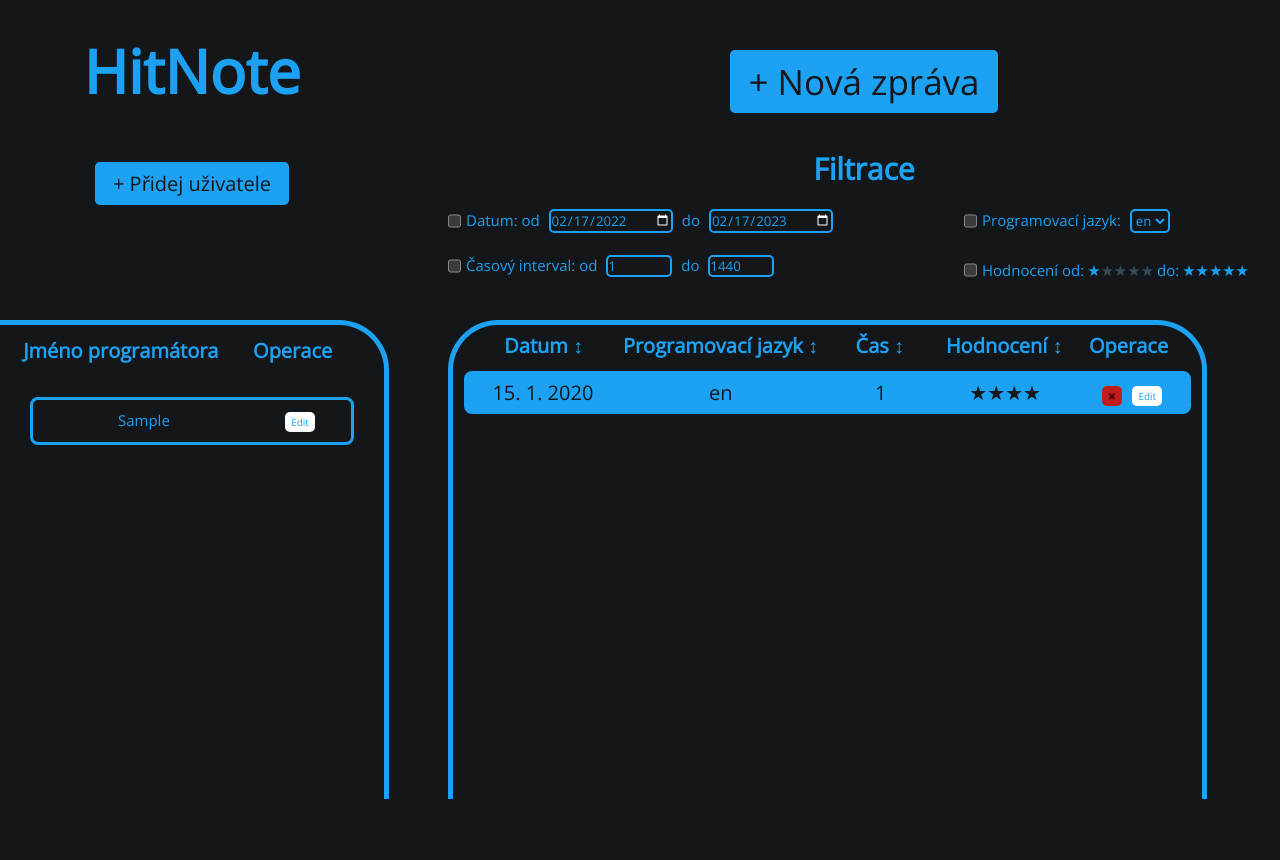
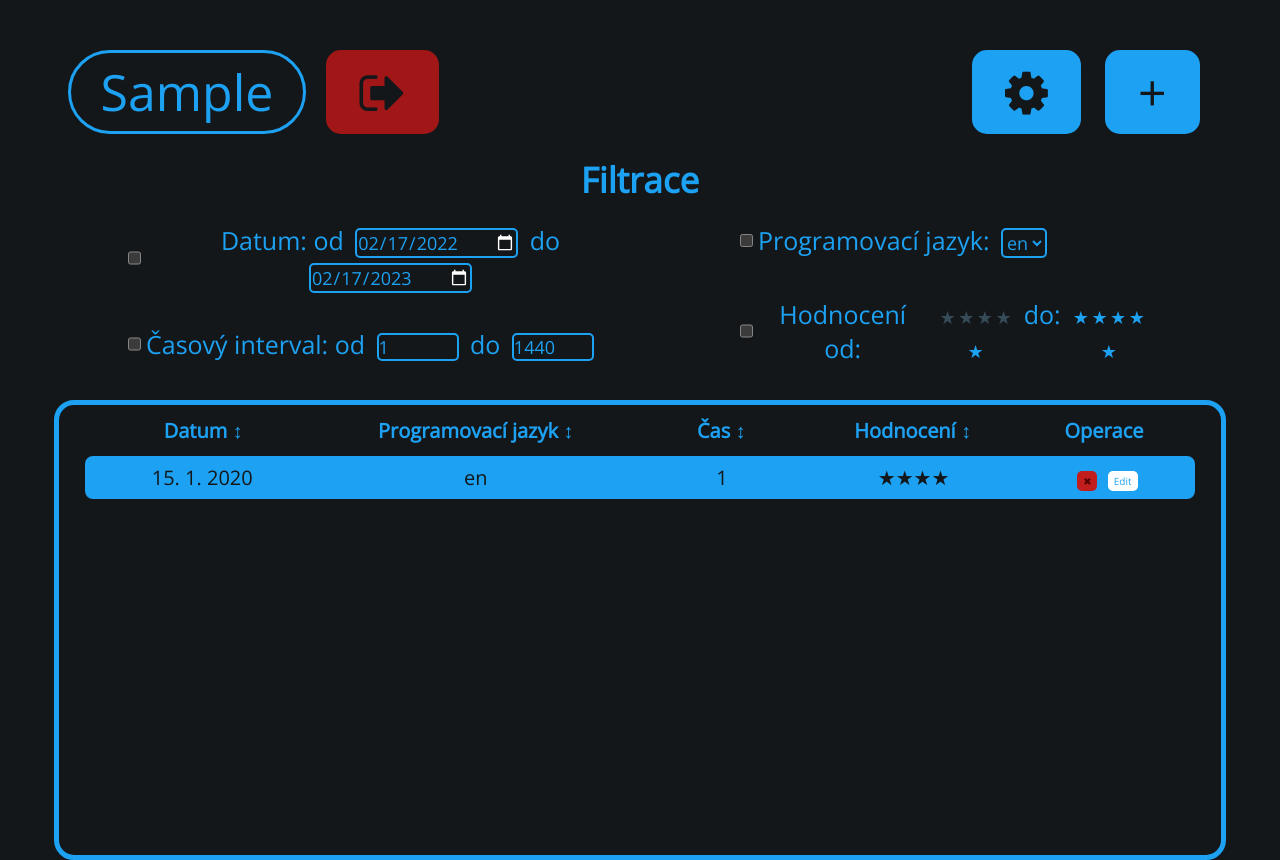
Before and after one commit to Enigma036/hitnote, a Flask app: page /1 in a window 1280 px wide. Before the commit the page ends 799 px from the top, so only its background shows below. Run offline with Flask 2, Linux system fonts and the light colour scheme; tables that the repository leaves empty hold one stand-in row (values such as "Sample post"); lists and menus that the app fills with data are empty.

Commit message:
new main - for now

```diff
--- a/website/static/css/style_input_types.css
+++ b/website/static/css/style_input_types.css
@@ -4,6 +4,7 @@ input.date {
     border: 2px solid;
     border-color: #1DA1F2;
     border-radius: 5px;
+    font-size: 18px;
     color-scheme: dark;
     cursor: pointer;
 
@@ -13,6 +14,7 @@ input.checkbox {
     accent-color: #1DA1F2;
     color-scheme: dark;
     cursor: pointer;
+    font-size: 18px;
 
   }
 
@@ -24,6 +26,7 @@ input.interval {
     border-radius: 5px;
     color-scheme: dark;
     cursor: pointer;
+    font-size: 18px;
 
   }
 
@@ -34,6 +37,7 @@ select.languages {
   border-color: #1DA1F2;
   border-radius: 5px;
   color-scheme: dark;
+  font-size: 18px;
   cursor: pointer;
 }
 
@@ -44,6 +48,7 @@ input.text{
   border-color: #1DA1F2;
   border-radius: 5px;
   color-scheme: dark;
+  font-size: 18px;
   cursor: pointer;
 }
 
--- a/website/static/css/style_main.css
+++ b/website/static/css/style_main.css
@@ -24,6 +24,5 @@ section.user{
 
 section.messages{
     height: 100%;
-    width: 65%;
-    float: right;
+    width: 100%;
 }
--- a/website/static/css/style_messages.css
+++ b/website/static/css/style_messages.css
@@ -1,7 +1,48 @@
 div.message_head{
     top: 0;
-    width: 100%;
-    height: 40%;
+    width: 90%;
+    height: 17%;
+}
+
+button.log_out{
+    cursor: pointer;
+    background-color: #a11616;
+    border: 3px solid;
+    border-color: #a11616;
+    color: #14171A;
+    padding: 5px 30px;
+    text-align: center;
+    text-decoration: none;
+    font-size: 50px;
+    margin: 10px;
+    margin-top: 50px;
+    border-radius: 15px;
+    transition-duration: 0.4s;
+}
+
+button.log_out:hover{
+    background-color: #14171A;
+    border-color: #a11616;
+    color: #a11616;
+}
+
+
+div.username{
+    background-color: #14171A;
+    border: 3px solid;
+    border-color: #1DA1F2;
+    color: #1DA1F2;
+    padding: 5px 30px;
+    text-align: center;
+    text-decoration: none;
+    font-size: 50px;
+    margin: 10px;
+    margin-top: 50px;
+    border-radius: 50px;
+}
+
+div.buttons_head{
+    margin-left: auto;
 }
 
 
@@ -11,12 +52,13 @@ button.new_mess{
     border: 3px solid;
     border-color: #1DA1F2;
     color: #14171A;
-    padding: 5px 15px;
+    padding: 5px 30px;
     text-align: center;
     text-decoration: none;
-    font-size: 35px;
+    font-size: 50px;
+    margin: 10px;
     margin-top: 50px;
-    border-radius: 5px;
+    border-radius: 15px;
     transition-duration: 0.4s;
 }
 
@@ -27,7 +69,9 @@ button.new_mess:hover{
 }
 
 div.message_button{
-    text-align: center;
+    display: flex;
+    margin-left: 5%;
+    margin-right: 5%;
     width: 100%;
     height: 40%;
 }
@@ -35,35 +79,28 @@ div.message_button{
 div.message_filters{
     text-align: center;
     width: 100%;
-    height: 60%;
+    margin-bottom: 30px;
 
 }
 
 div.message_filters h2{
-    font-size: 30px;
+    font-size: 35px;
     color: #1DA1F2;
     margin-top: 20px;
 }
 
 div.message_filters_item{
-    width: 50%;
+    width: 100%;
     height: 100%;
-}
+    display: flex;
+    justify-content: center;
+    text-align: center;
+    font-size: 25px;
 
-.left{
- float: left;
- text-align: left;
-
-}
-
-.right{
-    float: right;
-    text-align: left;
 }
 
 div.message_filters_item label{
     color: #364b58;
-    font-size: 15px;
 }
 
 div.message_filters_item span{
@@ -73,14 +110,16 @@ div.message_filters_item span{
 
 div.message_list{
     width: 90%;
-    height: 59.2%;
-    max-height: 59.2%;
+    height: 55%;
     background-color: #14171A;
-    border-radius: 50px 50px 0 0;
+    border-radius: 20px;
+    padding: 5px;
     border: 5px solid;
     border-color: #1DA1F2;
-    border-bottom: none;
     text-align: -webkit-center;
+    justify-content: center;
+    margin: 0 auto;
+
 }
 
 div.message_list table{
--- a/website/static/css/style_stars.css
+++ b/website/static/css/style_stars.css
@@ -10,7 +10,7 @@
   .rating label {
     color: lightgray;
     display: inline-block;
-    font-size: 22pt;
+    font-size: 18px;
     margin: 0 -2px;
     transition: transform .15s ease;
   }
--- a/website/templates/main.html
+++ b/website/templates/main.html
@@ -17,6 +17,7 @@
     <script type="text/javascript" src="{{ url_for('static', filename='scripts/Filtration.js') }}"></script>
     <script type="text/javascript" src="{{ url_for('static', filename='scripts/Sort.js') }}"></script>
     <link href='https://fonts.googleapis.com/css?family=Open Sans' rel='stylesheet'>
+    <link rel="stylesheet" href="https://cdnjs.cloudflare.com/ajax/libs/font-awesome/4.7.0/css/font-awesome.min.css">
     <link rel="icon" type="image/x-icon" href="{{ url_for('static', filename='icon/HitNote.png') }}">
     <title>HitNote</title>
     <script>
@@ -32,51 +33,29 @@
 </head>
 <body>
     <form method="POST" id="FormFiltration1" style="position: absolute; top: 0; left: 0; right: 0; bottom: 0;">
-    <section class="user">
-        <div class="main_title">
-            <h1 class="main_title">
-                <span style="cursor: pointer;" onclick=window.location.href='{{ url_for("views.main_window", user=1) }}';>HitNote</span>
-            </h1>
-            <button class="button_add_user" type="button" onclick=window.location.href='{{ url_for("programmer.add")}}';>
-                <span>+ Přidej uživatele</span>
-            </button>
-        </div>
-        <div class="user_list">
-            <div class="user_head">
-                <table>
-                    <th style="width: 70%;">Jméno programátora</th>
-                    <th style="width: 30%;">Operace</th>
-                </table>
-            </div>
-            <div class="user_items">
-                {% for programmer in programmers %}
-                {% if programmer.id == user_id %}
-                <div class="user_info_forever" onclick=window.location.href='{{ url_for("views.main_window", user = programmer.id ) }}';>
-                {% else %}
-                <div class="user_info" onclick=window.location.href='{{ url_for("views.main_window", user = programmer.id ) }}';>
-                {% endif %}
-                    <span class="test" style="width: 70%;">{{programmer.jmeno}}</span>
-                    <span style="width: 30%;">
-                        {% if programmer.id != 1 %}
-                        <button class="button delete" type="button" onclick='stopPropagation(event); deleteProgrammer("{{programmer.id}}");'>&#10006;</button>
-                        {% endif %}
-                        <button class="button edit" type="button" onclick=stopPropagation(event);window.location.href='{{ url_for("programmer.edit", cislo = programmer.id ) }}';>Edit</button>
-                    </span>
-                </div>
-                {% endfor %}
-            </div>
-        </div>
-    </section>
     <section class="messages">
         <div class="message_head">
             <div class="message_button">
-                <button class="new_mess" type="button" onclick=window.location.href='{{ url_for("messages.add", cislo = user_id) }}';>+ Nová zpráva</button>
+                <div>
+                    <div class="username" style="float: left;">
+                        <span>{{programmer}}</span>
+                    </div>
+                    <div style="float: left;">
+                        <button class="log_out" type="button"><span class="fa fa-sign-out"></span></button>
+                    </div>
+                </div>
+                <div class="buttons_head">
+                    <button class="new_mess" type="button"><span class="fa fa-gear"></span></button>
+                    <button class="new_mess" type="button" onclick=window.location.href='{{ url_for("messages.add", cislo = user_id) }}';>+</button>
+                </div>
+            </div>
         </div>
             <!--FILTRACE-->
                 <div class="message_filters">
                     <h2>Filtrace</h2>
-                    <div style="display: flex; height: 100%;">
-                        <div class="message_filters_item left">
+                    <div style="display: flex; height: 100%; margin-left: 10%; margin-right: 10%;">
+                        <div class="message_filters_item">
+                            <div>
                                 <div style="margin-top: 20px; margin-bottom: auto; display: flex;">
                                     <input class="checkbox" type="checkbox" id="CheckDate" name="CheckDate" onchange="changeCookiesForCheckBoxes('CheckDate','{{user_id}}'); activeForm('FormFiltration1');">
                                     <label for="CheckDate">
@@ -97,7 +76,9 @@
                                     </label>
                                 </div>
                             </div>
-                        <div class="message_filters_item right">
+                        </div>
+                        <div class="message_filters_item">
+                            <div>
                                 <div style="margin-top: 20px; margin-bottom: auto; margin-left: 100px; display: flex;">
                                     <input class="checkbox" type="checkbox" id="CheckLanguages" name="CheckLanguages" onchange="changeCookiesForCheckBoxes('CheckLanguages','{{user_id}}'); activeForm('FormFiltration1');">
                                     <label for="CheckLanguage">
@@ -145,7 +126,6 @@
                         </div>
                     </div>
                 </div>
-
         <!--SEZNAM ZPRÁV-->
         <div class="message_list">
             <div class="message_list_head">
--- a/website/views.py
+++ b/website/views.py
@@ -43,4 +43,4 @@ def main_window(user):
     if request.method == 'GET':
         ScriptFunction =  'loadActiveFormAfterLoad("FormFiltration1");'
 
-    return render_template("main.html", programmers=User.query.all(), user_id = int(user), notes = notes, unique_languages = unique_languages, ScriptFunction=ScriptFunction)
+    return render_template("main.html", programmer= User.query.filter_by(id=user).first_or_404().jmeno, user_id = int(user), notes = notes, unique_languages = unique_languages, ScriptFunction=ScriptFunction)
```
Lines whose indentation alone changed are shown as unchanged.
